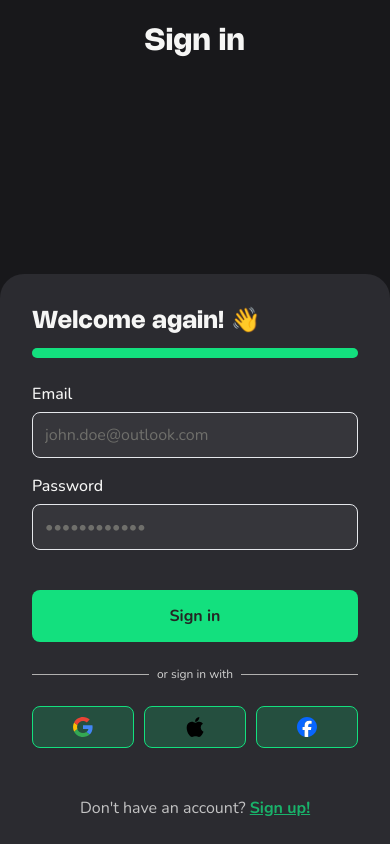
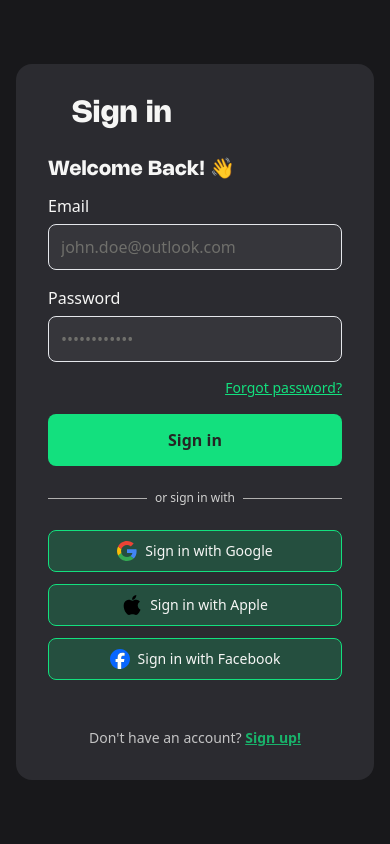
Before and after one commit to Stijn-Houwelijckx/obsense-dashboard-leen, a React (Vite) app: page /signin in a window 390 px wide. Built offline with nearby package versions, Linux system fonts and the light colour scheme; the HTML template or start-up script is replaced by a standard one.

Commit message:
style: responsive styling sign in page

```diff
--- a/src/pages/SignIn.tsx
+++ b/src/pages/SignIn.tsx
@@ -12,7 +12,6 @@ import { AppleIcon, FacebookIcon, GoogleIcon } from "components/@icons";
 import Button from "components/Button";
 import FormInput from "components/FormInput";
 import LogoButton from "components/LogoButton";
-import MainContainer from "components/MainContainer";
 
 type SignInData = Pick<User, "email" | "password">;
 
@@ -34,7 +33,6 @@ const SignIn = () => {
   const onSubmit = async (data: SignInData) => {
     try {
       const response = await authService.login(data);
-
       setToken(response.data.token);
       navigate(targetPath, { replace: true });
     } catch (error) {
@@ -57,43 +55,51 @@ const SignIn = () => {
     reset();
   };
 
+  if (signInError) {
     return (
-    <MainContainer>
-      {signInError ? (
-        <div className="min-h-dvh mx-8 flex flex-col justify-center items-center">
-          <h2 className="font-title font-medium text-2xl text-center mb-8">
+      <div className="min-h-screen flex items-center justify-center bg-secondary-900 px-4">
+        <div className="w-full max-w-[650px] bg-secondary-800 p-8 rounded-2xl text-center">
+          <h2 className="font-title font-medium text-2xl text-neutral-50 mb-4">
             {signInError.data.message}
           </h2>
-          <img className="w-1/2" src={errorImage} alt="Error Image" />
+          <img className="mx-auto w-1/2 mb-4" src={errorImage} alt="Error" />
           <div className="flex flex-col items-center gap-4 mt-6">
-            <span className="uppercase text-xs text-neutral-200 bg-secondary-800 px-2.5 py-1.5 rounded-md tracking-wide">
+            <span className="uppercase text-xs text-neutral-200 bg-secondary-700 px-2.5 py-1.5 rounded-md tracking-wide">
               {signInError.status}_{signInError.code}
             </span>
             {signInError.data.details && (
-              <p className="text-sm text-neutral-200 p-5 text-center bg-secondary-800 rounded-lg">
+              <p className="text-sm text-neutral-200 p-5 text-center bg-secondary-700 rounded-lg">
                 {signInError.data.details}
               </p>
             )}
           </div>
-          <Button label="Try Again" type="button" onClick={handleErrorReset} />
+          <div className="mt-6">
+            <Button
+              label="Try Again"
+              type="button"
+              onClick={handleErrorReset}
+            />
           </div>
-      ) : (
-        <div className="min-h-dvh flex flex-col justify-between">
-          <div className="h-12 grid grid-cols-[1fr_auto_1fr] mx-8 my-4">
-            <h1 className="flex justify-center items-center font-title font-bold text-3xl col-start-2 tracking-wide pt-1">
+        </div>
+      </div>
+    );
+  }
+
+  return (
+    <div className="min-h-screen flex items-center justify-center bg-secondary-900 px-4">
+      <div className="w-full max-w-[650px] border-0 lg:border-4 lg:border-primary-500 rounded-2xl bg-secondary-800 p-8">
+        <div className="flex justify-start items-center mb-6">
+          <div className="w-6" /> {/* Placeholder for back button if needed */}
+          <h1 className="font-title font-bold text-3xl lg:text-5xl tracking-wide text-neutral-50">
             Sign in
           </h1>
         </div>
-          <div className="mt-1.5 pt-8 pb-6 px-8 rounded-t-3xl bg-secondary-800">
-            <h2 className="font-title font-bold text-2xl tracking-wide pb-2.5">
-              Welcome again! 👋
+
+        <h2 className="font-title font-bold text-xl lg:text-2xl tracking-wide pb-2.5 text-neutral-50">
+          Welcome Back! 👋
         </h2>
-            <div className="h-2.5 flex items-center relative">
-              <div className="h-3/4 absolute inset-x-0 bg-primary-500/20 rounded-full"></div>
-              <div className="absolute inset-0 bg-primary-500 rounded-full transition-all duration-500 ease-in-out"></div>
-            </div>
-            <form className="pt-6">
-              <div className="flex flex-col gap-4">
+
+        <form onSubmit={handleSubmit(onSubmit)} className="space-y-4">
           <FormInput
             label="Email"
             name="email"
@@ -105,10 +111,13 @@ const SignIn = () => {
               required: "Email is required",
               pattern: {
                 value: /^[^\s@]+@[^\s@]+\.[^\s@]+$/,
-                      message: "This email is invalid",
+                message: "Invalid email address",
               },
             }}
+            labelClassName="text-neutral-50"
+            inputClassName="text-neutral-50"
           />
+
           <FormInput
             label="Password"
             name="password"
@@ -117,29 +126,47 @@ const SignIn = () => {
             register={register}
             errors={errors}
             validation={{ required: "Password is required" }}
+            labelClassName="text-neutral-50"
+            inputClassName="text-neutral-50"
           />
+
+          <div className="flex justify-end text-sm text-primary-500 underline">
+            <a href="/forgot-password">Forgot password?</a>
           </div>
+
           <Button
             label="Sign in"
-                type="button"
+            type="submit"
             onClick={handleSubmit(onSubmit)}
           />
         </form>
-            <div>
+
         <div className="flex items-center py-6">
           <div className="flex-1 h-px bg-neutral-300"></div>
-                <span className="px-2 text-xs text-neutral-200">
-                  or sign in with
-                </span>
+          <span className="px-2 text-xs text-neutral-200">or sign in with</span>
           <div className="flex-1 h-px bg-neutral-300"></div>
         </div>
-              <div className="flex gap-2.5">
-                <LogoButton icon={GoogleIcon} type="button" />
-                <LogoButton icon={AppleIcon} type="button" />
-                <LogoButton icon={FacebookIcon} type="button" />
+
+        <div className="flex flex-col gap-3">
+          <LogoButton
+            icon={GoogleIcon}
+            type="button"
+            label="Sign in with Google"
+          />
+          <LogoButton
+            icon={AppleIcon}
+            type="button"
+            label="Sign in with Apple"
+          />
+          <LogoButton
+            icon={FacebookIcon}
+            type="button"
+            label="Sign in with Facebook"
+          />
         </div>
+
         <div className="flex justify-center pt-12">
-                <Link to="/signup" className="text-neutral-50 opacity-75">
+          <Link to="/signup" className="text-neutral-50 opacity-75 text-sm">
             Don't have an account?{" "}
             <span className="font-bold text-primary-500 underline underline-offset-1.5">
               Sign up!
@@ -148,9 +175,6 @@ const SignIn = () => {
         </div>
       </div>
     </div>
-        </div>
-      )}
-    </MainContainer>
   );
 };
 
```
Lines whose indentation alone changed are shown as unchanged.
